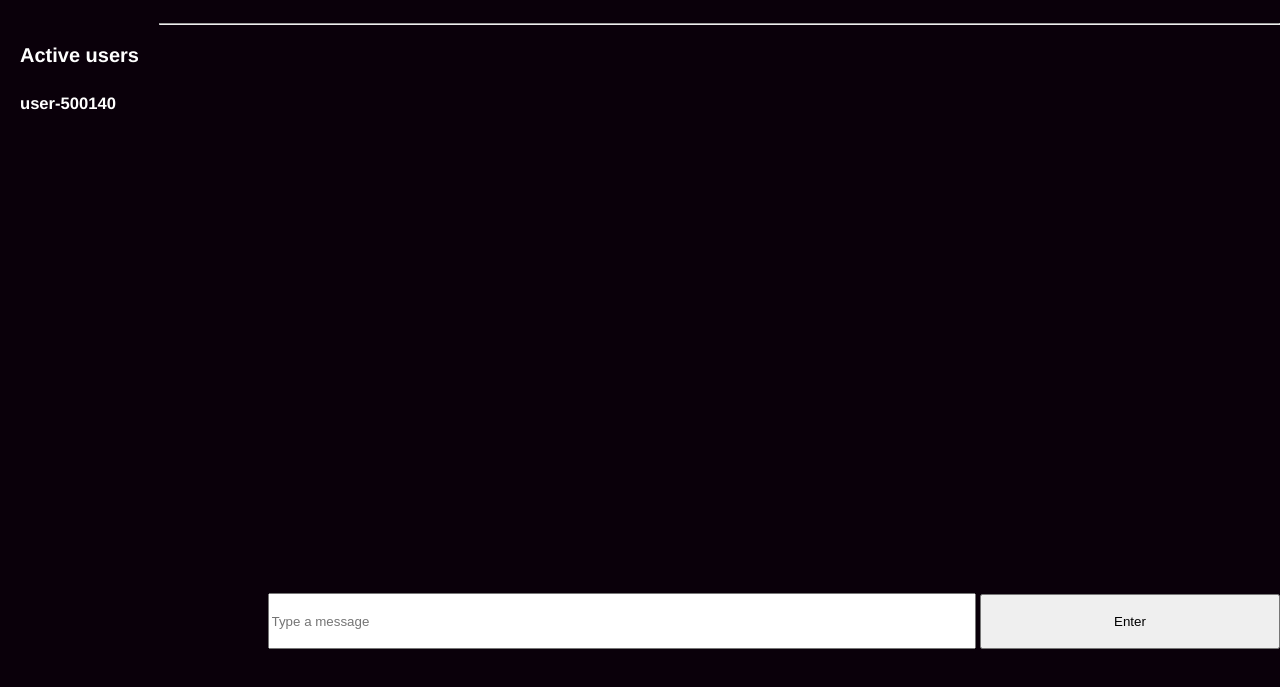
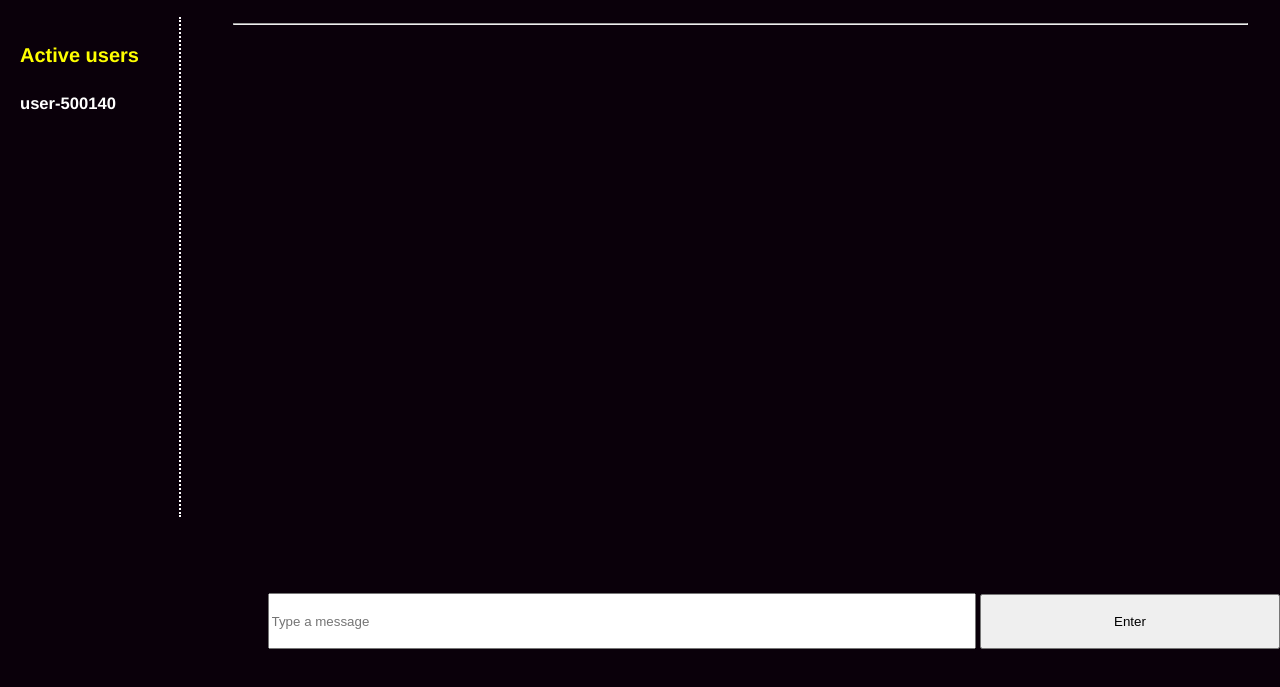
Before and after one commit to alicewoodx/CA4-Chat-Application, a website: page ca4/public/chat.html in a window 1280 px wide. Shown: the part 81-768 px from the top of the page. Drawn offline with nearby package versions, Linux system fonts and the light colour scheme; no server answers.

Commit message:
added css to chat page as well as finishing the readme file, including details about the website

```diff
--- a/ca4/public/chat.html
+++ b/ca4/public/chat.html
@@ -24,13 +24,13 @@
     </div>
     <div class="sidenav">
         <div class="inbox__people">
-            <h4>Active users</h4>
-          </div>
+          <h4 style="color:yellow;">Active users</h4>
+        </div>
 
       </div>
 
       <br>
-      <hr>
+      <hr style="width: 1013px;"></hr>
       <div class="content">
         <div class="messages__history"></div>
           <div class="fallback"></div>
--- a/ca4/public/css/demo.css
+++ b/ca4/public/css/demo.css
@@ -84,6 +84,9 @@ img {
  float:left;
  font-size: 20px;
  margin: 20px;
+ border-right: 2px dotted white;
+ height: 500px;
+ padding-right: 40px;
 
 }
 
@@ -97,6 +100,7 @@ form{
   width: 300px;
   length: 200px;
   height: 55px;
+  margin:0px;
 }
 
 .message_form__input{
```
